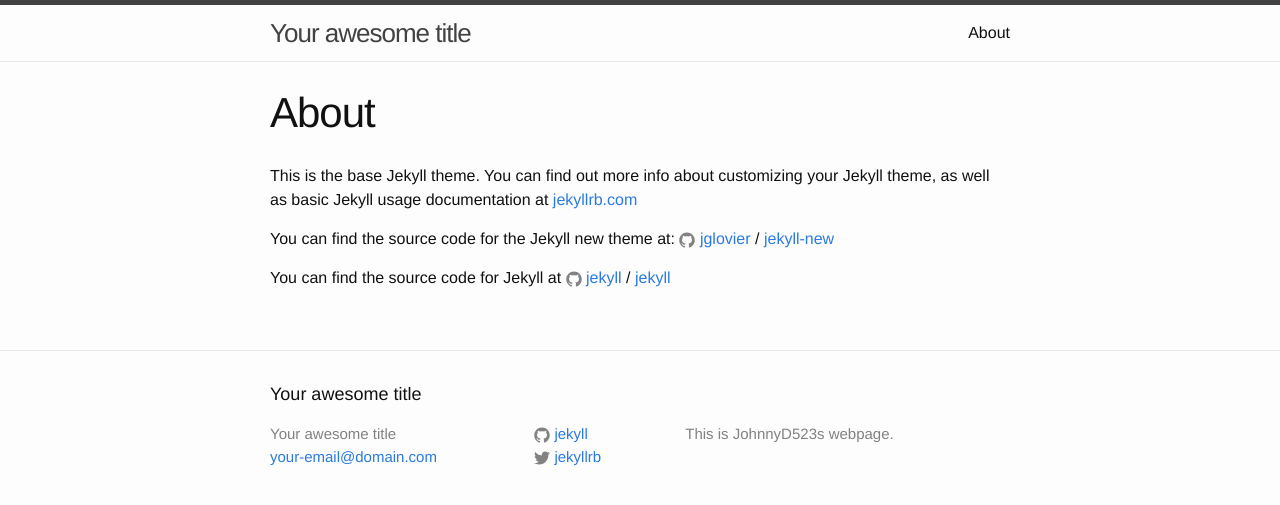
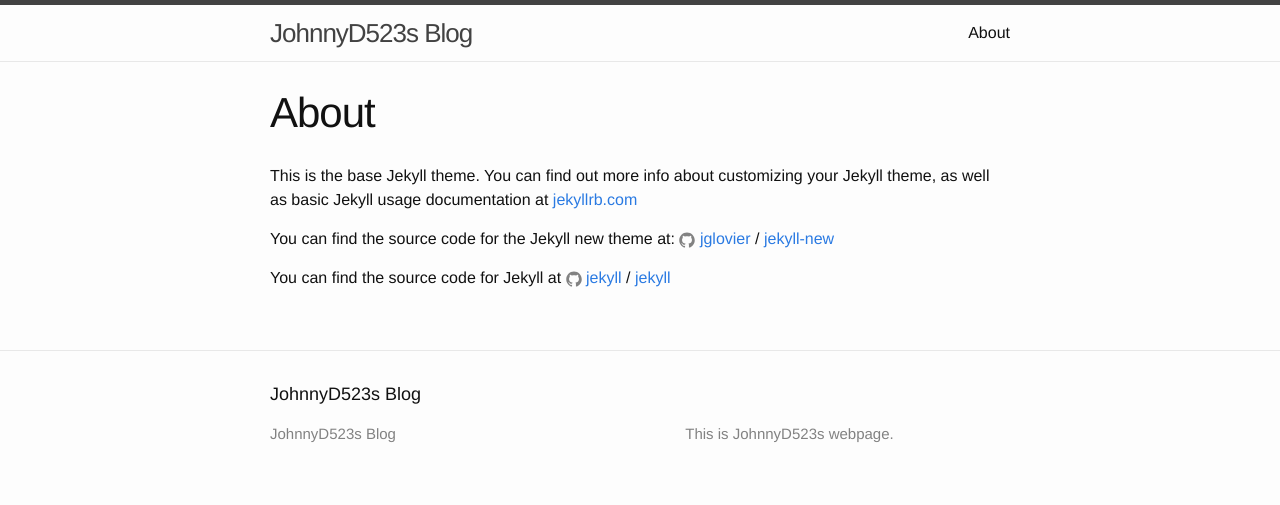
Before and after one commit to JohnnyD523/JohnnyD523.github.io, a Jekyll site: the page built from about.md, in a window 1280 px wide. Shown: the top 505 px of the page. Built offline with Jekyll 4.4.1, drawn with Linux system fonts in a browser that asks for light colours.

Commit message:
Update _config.yml

```diff
--- a/_config.yml
+++ b/_config.yml
@@ -6,14 +6,13 @@
 # 'jekyll serve'. If you change this file, please restart the server process.
 
 # Site settings
-title: Your awesome title
-email: your-email@domain.com
+title: JohnnyD523s Blog
+
 description: > # this means to ignore newlines until "baseurl:"
   This is JohnnyD523s webpage.
 baseurl: "" # the subpath of your site, e.g. /blog
 url: "http://john.dyjak.com" # the base hostname & protocol for your site
-twitter_username: jekyllrb
-github_username:  jekyll
+
 
 # Build settings
 markdown: kramdown
```
